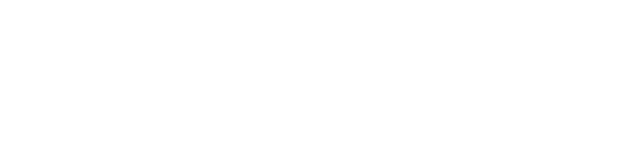
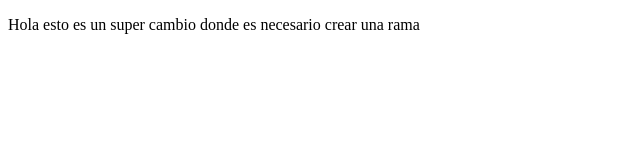
Before and after one commit to torturado/forkybranch, a plain HTML site: page index.html in a window 1280 px wide. Shown: the whole page, without its empty margins (0-640 px from the left). Drawn offline with Linux system fonts and the light colour scheme.

Commit message:
fix: corrección de error

```diff
--- a/index.html
+++ b/index.html
@@ -6,5 +6,6 @@
 </head>
 <body>
 <script src='js/script.js'></script>
+<p>Hola esto es un super cambio donde es necesario crear una rama</p>
 </body>
 </html>
```
